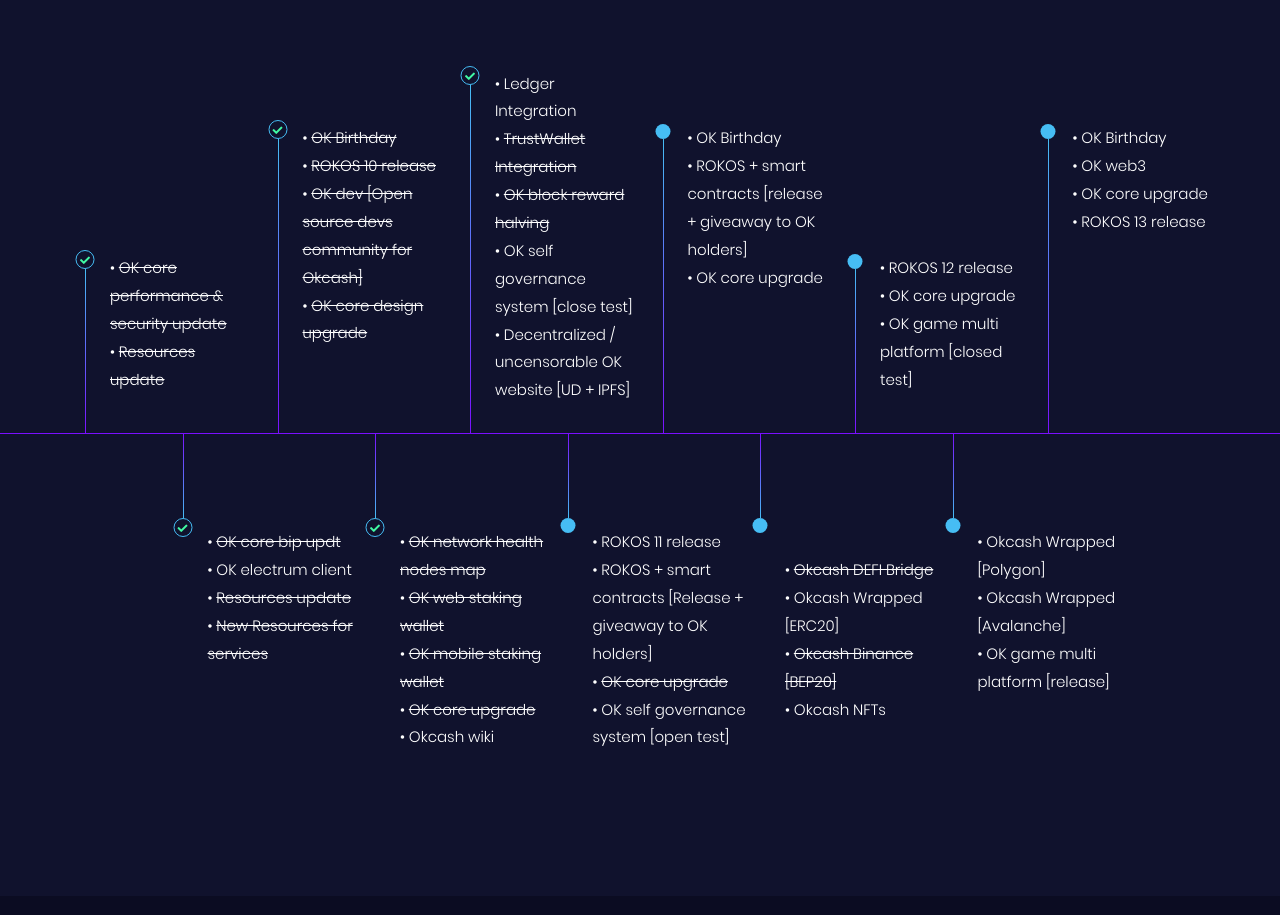
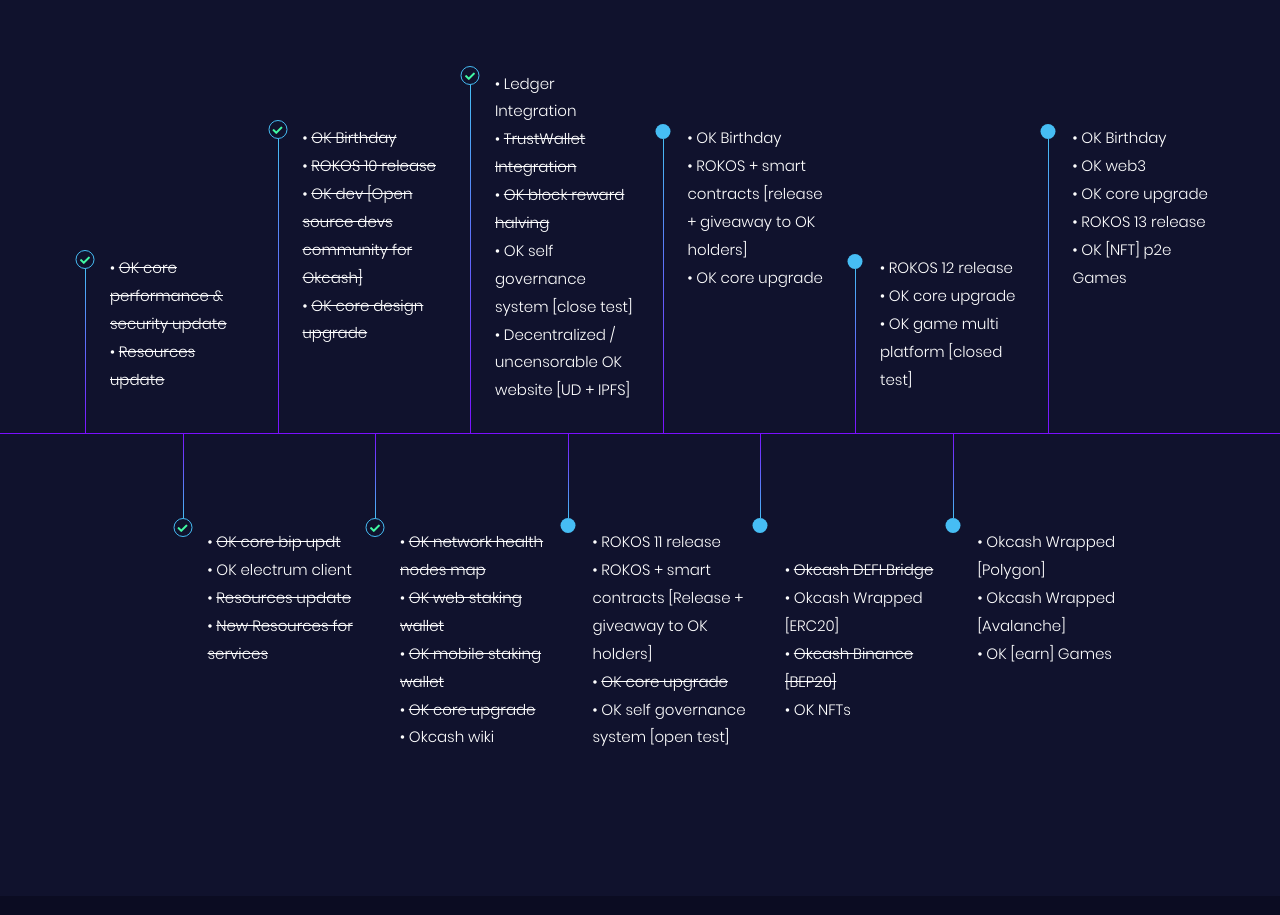
Before and after one commit to okcashpro/okcash.co.website, a PHP site: page / in a window 1280 px wide. Shown: the part 4636-5551 px from the top of the page. Run offline with PHP 8.4, Linux system fonts and the light colour scheme; some web fonts are replaced.

Commit message:
rdmap udpt

```diff
--- a/index.php
+++ b/index.php
@@ -443,7 +443,7 @@
 				<div class="col-lg width-0">
 					<div class="single-roadmap roadmap-down">
 						<h6> </h6>
-						<p><br/>• <del>Okcash DEFI Bridge </del><br/>• Okcash Wrapped [ERC20] <br/>• <del>Okcash Binance [BEP20] </del><br/>• Okcash NFTs </p>
+						<p><br/>• <del>Okcash DEFI Bridge </del><br/>• Okcash Wrapped [ERC20] <br/>• <del>Okcash Binance [BEP20] </del><br/>• OK NFTs </p>
 					</div>
 				</div><!-- .col  -->
 				<div class="col-lg">
@@ -455,13 +455,13 @@
 				<div class="col-lg width-0">
 					<div class="single-roadmap roadmap-down">
 						<h6> </h6>
-						<p>• Okcash Wrapped [Polygon] <br/>• Okcash Wrapped [Avalanche] <br/>• OK game multi platform [release] </p>
+						<p>• Okcash Wrapped [Polygon] <br/>• Okcash Wrapped [Avalanche] <br/>• OK [earn] Games </p>
 					</div>
 				</div><!-- .col  -->
 				<div class="col-lg">
 					<div class="single-roadmap roadmap-lg">
 						<h6> </h6>
-						<p>• OK Birthday <br/>• OK web3 <br/>• OK core upgrade <br/>• ROKOS 13 release </p>
+						<p>• OK Birthday <br/>• OK web3 <br/>• OK core upgrade <br/>• ROKOS 13 release </p>• OK [NFT] p2e Games
 					</div>
 				</div><!-- .col  -->
 			</div><!-- .row  -->
```
Also changed, not shown: 1 other file.
